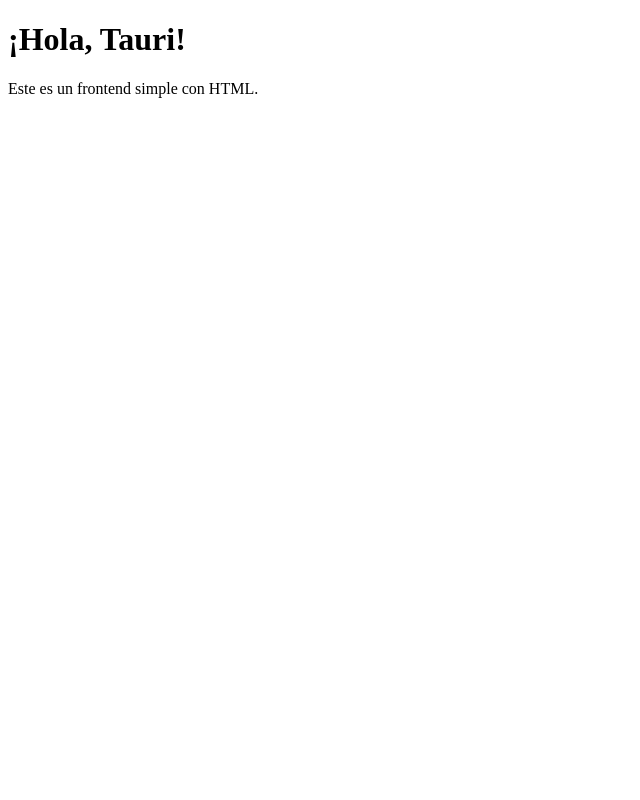
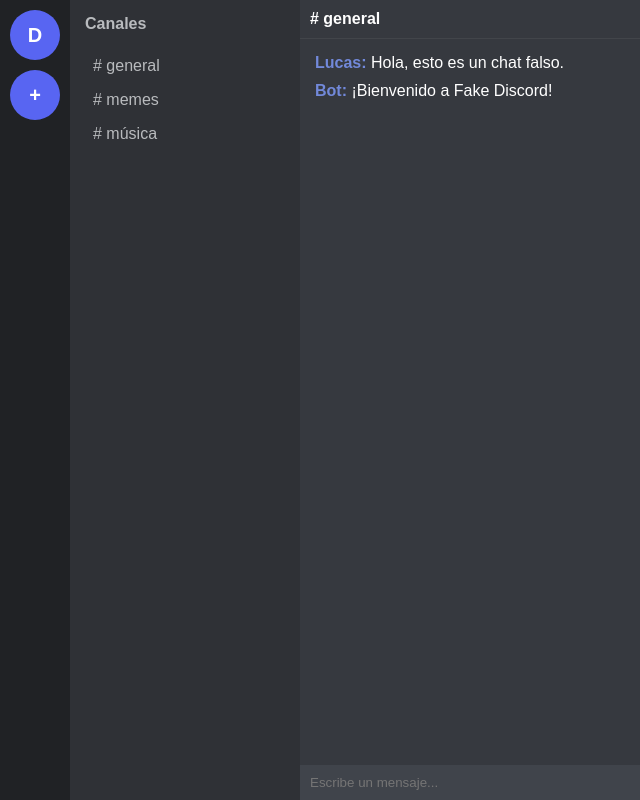
Before and after one commit to Mechanix97/DS-2000, a plain HTML site: page static/index.html in a window 1280 px wide. Shown: the whole page, without its empty margins (0-640 px from the left). Drawn offline with Linux system fonts and the light colour scheme.

Commit message:
Feat ds looking

```diff
--- a/static/index.html
+++ b/static/index.html
@@ -3,10 +3,40 @@
 <head>
     <meta charset="UTF-8">
     <meta name="viewport" content="width=device-width, initial-scale=1.0">
-    <title>Mi App Tauri</title>
+    <title>Fake Discord</title>
+    <link rel="stylesheet" href="styles.css">
 </head>
 <body>
-    <h1>¡Hola, Tauri!</h1>
-    <p>Este es un frontend simple con HTML.</p>
+    <div class="container">
+        <!-- Sidebar (Servidores) -->
+        <div class="sidebar">
+            <div class="server-icon">D</div>
+            <div class="server-icon">+</div>
+        </div>
+
+        <!-- Lista de canales -->
+        <div class="channel-list">
+            <h3>Canales</h3>
+            <ul>
+                <li># general</li>
+                <li># memes</li>
+                <li># música</li>
+            </ul>
+        </div>
+
+        <!-- Chat -->
+        <div class="chat">
+            <div class="chat-header"># general</div>
+            <div class="chat-messages">
+                <div class="message">
+                    <span class="username">Lucas:</span> Hola, esto es un chat falso.
+                </div>
+                <div class="message">
+                    <span class="username">Bot:</span> ¡Bienvenido a Fake Discord!
+                </div>
+            </div>
+            <input type="text" class="chat-input" placeholder="Escribe un mensaje...">
+        </div>
+    </div>
 </body>
 </html>
--- /dev/null
+++ b/static/styles.css
@@ -0,0 +1,103 @@
+body {
+    margin: 0;
+    padding: 0;
+    font-family: Arial, sans-serif;
+    background-color: #36393f;
+    color: white;
+    display: flex;
+    height: 100vh;
+}
+
+.container {
+    display: flex;
+    width: 100%;
+    height: 100%;
+}
+
+.sidebar {
+    width: 70px;
+    background-color: #202225;
+    display: flex;
+    flex-direction: column;
+    align-items: center;
+    padding-top: 10px;
+}
+
+.server-icon {
+    width: 50px;
+    height: 50px;
+    background-color: #5865F2;
+    border-radius: 50%;
+    display: flex;
+    justify-content: center;
+    align-items: center;
+    font-size: 20px;
+    font-weight: bold;
+    margin-bottom: 10px;
+    cursor: pointer;
+}
+
+.channel-list {
+    width: 200px;
+    background-color: #2f3136;
+    padding: 15px;
+}
+
+.channel-list h3 {
+    margin: 0;
+    font-size: 16px;
+    color: #b9bbbe;
+}
+
+.channel-list ul {
+    list-style: none;
+    padding: 0;
+}
+
+.channel-list li {
+    padding: 8px;
+    color: #b9bbbe;
+    cursor: pointer;
+}
+
+.channel-list li:hover {
+    background-color: #40444b;
+    border-radius: 5px;
+}
+
+.chat {
+    flex-grow: 1;
+    display: flex;
+    flex-direction: column;
+}
+
+.chat-header {
+    background-color: #36393f;
+    padding: 10px;
+    font-weight: bold;
+    border-bottom: 1px solid #42454a;
+}
+
+.chat-messages {
+    flex-grow: 1;
+    padding: 10px;
+    overflow-y: auto;
+}
+
+.message {
+    padding: 5px;
+}
+
+.username {
+    font-weight: bold;
+    color: #7289da;
+}
+
+.chat-input {
+    width: 100%;
+    padding: 10px;
+    border: none;
+    outline: none;
+    background-color: #40444b;
+    color: white;
+}
--- a/tauri.conf.json
+++ b/tauri.conf.json
@@ -12,8 +12,8 @@
         "windows": [
         {
             "title": "DS-2000",
-            "width": 800,
-            "height": 600,
+            "width": 600,
+            "height": 400,
             "resizable": false,
             "fullscreen": false
         }
```
